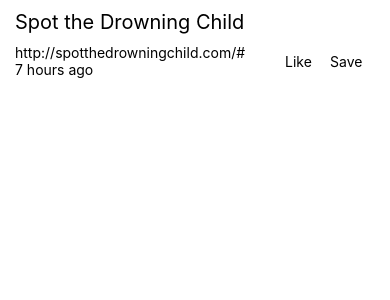
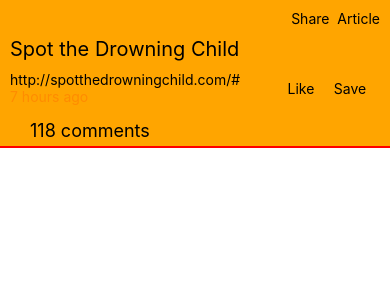
Before and after one commit to annshress/YCHN, a React Native app: screen / in a window 390 px wide. Shown: the top 300 px of the page. Built offline with nearby package versions, Linux system fonts and the light colour scheme.

Commit message:
fix stylings

```diff
--- a/src/newsDetail/NewsBody.js
+++ b/src/newsDetail/NewsBody.js
@@ -3,10 +3,10 @@ import {StyleSheet, View, Text} from 'react-native';
 import NewsTitle from './NewsTitle';
 
 const NewsBody = props => {
-  const {title, url, time} = props.detail;
+  const {detail} = props;
   return (
     <View style={styles.container}>
-      <NewsTitle title={title} {...{url}} {...{time}} />
+      <NewsTitle {...detail} />
     </View>
   );
 };
--- a/src/newsDetail/NewsTitle.js
+++ b/src/newsDetail/NewsTitle.js
@@ -9,7 +9,7 @@ import {
 import {timeSince} from '../utils/datetime';
 
 const NewsTitle = props => {
-  const {title, url, time} = props;
+  const {title, url, time, descendants} = props;
 
   const showUrl = () => {
     ToastAndroid.show(url, ToastAndroid.SHORT);
@@ -18,7 +18,20 @@ const NewsTitle = props => {
   const since = timeSince(time);
 
   return (
+    <View>
       <View style={styles.container}>
+        <View style={styles.subContainerTop}>
+          <View>
+            <TouchableOpacity>
+              <Text> Article</Text>
+            </TouchableOpacity>
+          </View>
+          <View>
+            <TouchableOpacity>
+              <Text>Share </Text>
+            </TouchableOpacity>
+          </View>
+        </View>
         <View>
           <TouchableOpacity onPress={showUrl}>
             <View style={styles.title_container}>
@@ -32,30 +45,44 @@ const NewsTitle = props => {
               <Text>{url}</Text>
             </View>
             <View>
-            <Text>{since}</Text>
+              <Text style={styles.sinceText}>{since}</Text>
             </View>
           </View>
           <View style={styles.like}>
+            <TouchableOpacity>
               <Text>Like</Text>
+            </TouchableOpacity>
           </View>
           <View style={styles.save}>
+            <TouchableOpacity>
               <Text>Save</Text>
+            </TouchableOpacity>
           </View>
         </View>
+        <View style={styles.comment}>
+          <Text style={styles.commentText}>{descendants} comments</Text>
+        </View>
+      </View>
+      <View style={styles.border} />
     </View>
   );
 };
 
 const styles = StyleSheet.create({
   container: {
-    paddingHorizontal: 5,
+    backgroundColor: 'orange',
+    paddingHorizontal: 10,
   },
   title_container: {},
   title: {
     fontSize: 20,
   },
+  subContainerTop: {
+    paddingVertical: 10,
+    flexDirection: 'row-reverse',
+  },
   subContainer: {
-    marginTop: 10,
+    paddingVertical: 10,
     flexDirection: 'row',
     alignItems: 'center',
   },
@@ -68,6 +95,21 @@ const styles = StyleSheet.create({
   save: {
     flex: 1,
   },
+  comment: {
+    marginTop: 5,
+    marginLeft: 20,
+    paddingBottom: 5,
+  },
+  commentText: {
+    fontSize: 18,
+  },
+  sinceText: {
+    color: 'darkorange',
+  },
+  border: {
+    borderBottomColor: 'red',
+    borderBottomWidth: 2,
+  },
 });
 
 export default NewsTitle;
--- a/src/newsDetail/index.js
+++ b/src/newsDetail/index.js
@@ -34,7 +34,6 @@ const NewsDetail = () => {
 const styles = StyleSheet.create({
   container: {
     flex: 1,
-    padding: 10,
   },
 });
 
```
Lines whose indentation alone changed are shown as unchanged.
